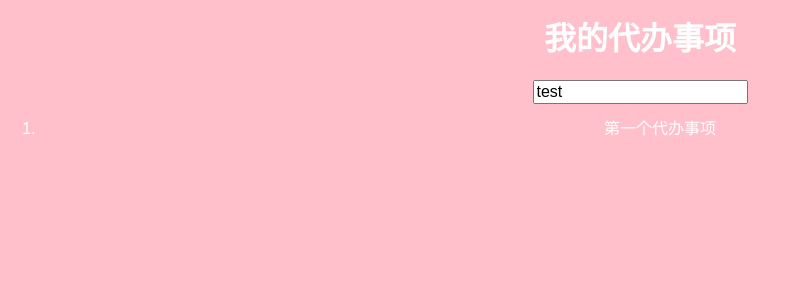
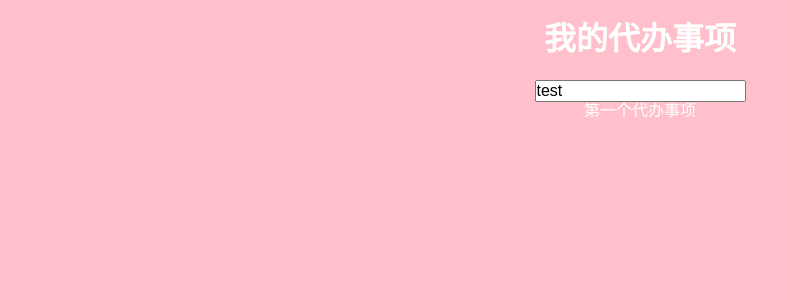
Before and after one commit to xiabuxia/project-react-1, a React (Create React App) app: page / in a window 1280 px wide. Shown: the top 300 px of the page, without its empty margins (0-787 px from the left). Built offline with nearby package versions, Linux system fonts and the light colour scheme.

Commit message:
添加reset.css

```diff
--- a/src/App.js
+++ b/src/App.js
@@ -1,9 +1,10 @@
 
   import React, { Component } from 'react';
-  import './App.css';
   import TodoInput from './TodoInput';
   import TodoItem from './TodoItem';
   import 'normalize.css';
+  import './App.css';
+  import './reset.css'
 
 
 
--- /dev/null
+++ b/src/reset.css
@@ -0,0 +1,17 @@
+* {
+    margin: 0;
+    padding: 0;
+    box-sizing: border-box;
+}
+*::after {
+    box-sizing: border-box;
+}
+*::before {
+    box-sizing: border-box;
+}
+ul,ol,dl {
+    list-style: none;
+}
+a {
+    color: inherit;
+}
```
